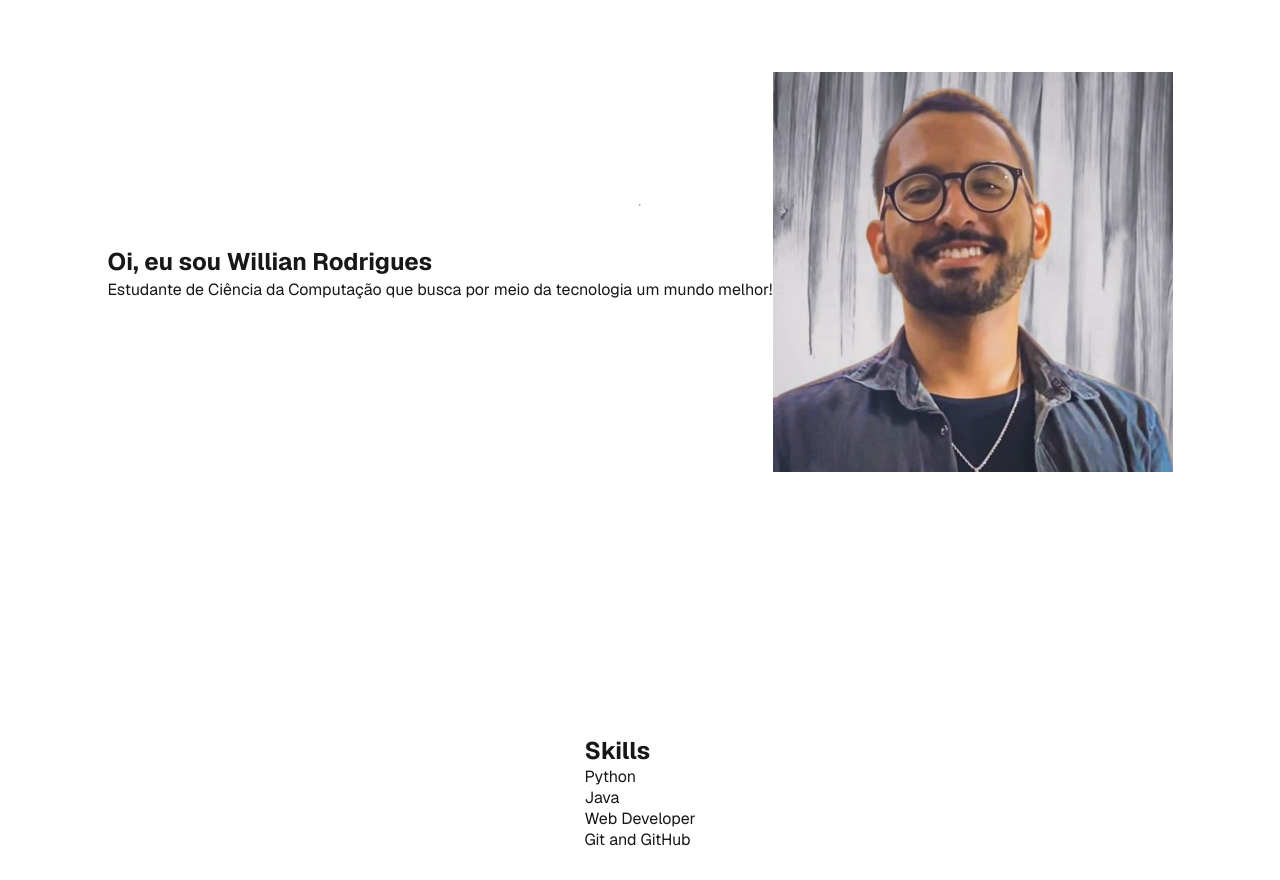
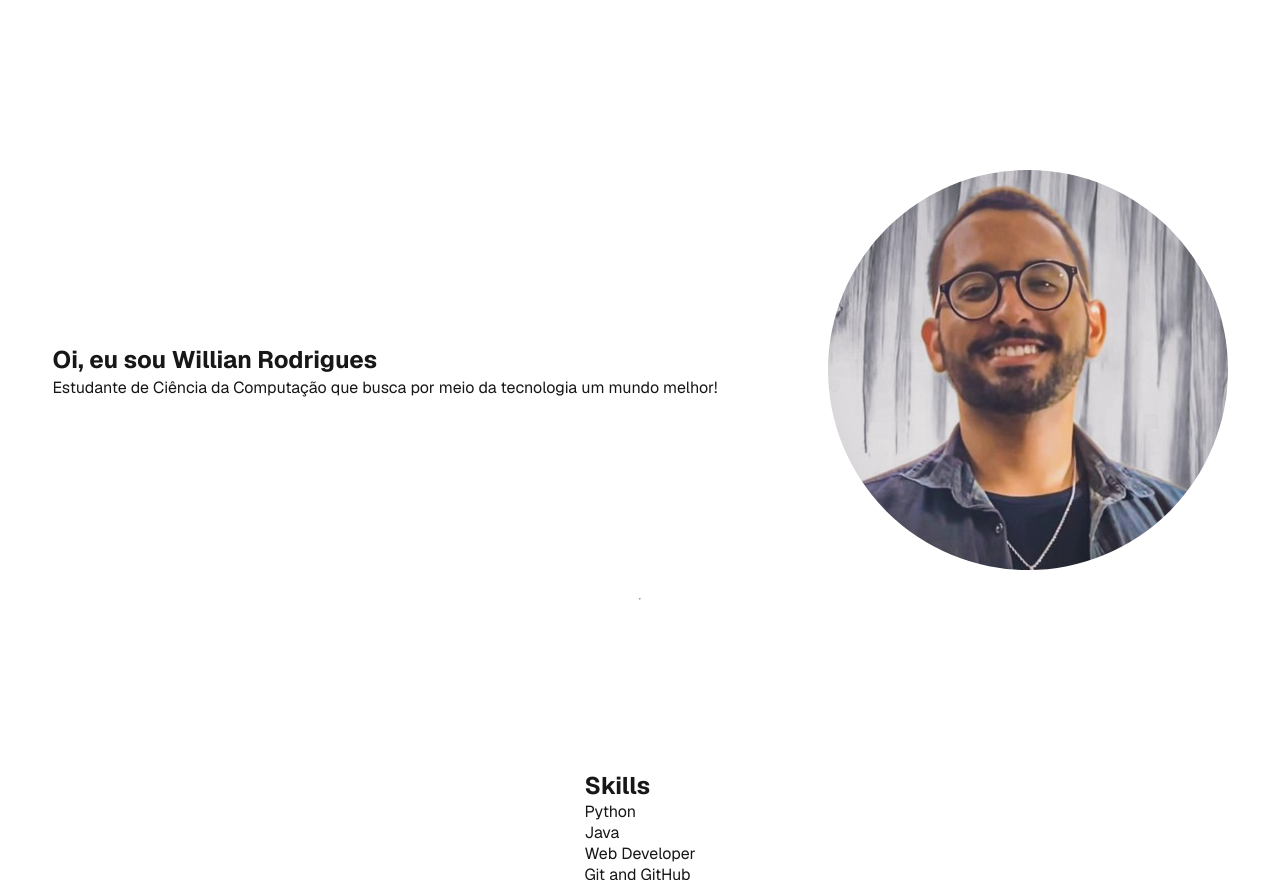
Before and after one commit to Williansilva2207/Portifolio, a Next.js app in the folder portifolio/: page / in a window 1280 px wide. Built offline with nearby package versions, Linux system fonts and the light colour scheme.

Commit message:
About me

```diff
--- a/portifolio/app/page.js
+++ b/portifolio/app/page.js
@@ -8,7 +8,8 @@ export default function Home() {
 
         <div className={style.text1}>
           <h1 className={style.Titulo}>Oi, eu sou Willian Rodrigues</h1>
-          <p>Estudante de Ciência da Computação que busca por meio da tecnologia um mundo melhor!</p>
+          <p>Estudante de Ciência da Computação que busca
+            por meio da tecnologia um mundo melhor!</p>
         </div>
 
         <div className={style.Foto}>
--- a/portifolio/app/page.module.css
+++ b/portifolio/app/page.module.css
@@ -1,30 +1,25 @@
 .page {
-  --gray-rgb: 0, 0, 0;
-  --gray-alpha-200: rgba(var(--gray-rgb), 0.08);
-  --gray-alpha-100: rgba(var(--gray-rgb), 0.05);
-
-  --button-primary-hover: #383838;
-  --button-secondary-hover: #f2f2f2;
-
   display: grid;
   grid-template-rows: 100px 0.99fr 100px;
-  align-items: baseline;
+  align-items: center;
   justify-items: center;
   min-height: 110svh;
-  padding: 40px;
+  padding-left: 0px;
+  padding-right: 0px;
+  padding-top: 20em;
   gap: 64px;
   font-family: var(--font-geist-sans);
 }
 
 
 .Hero{
-  display: flex;
-  justify-content: stretch;
-  align-items: center;
-  text-align: center;
-  min-height: 50vh;
-  min-width:100vh;
-  padding: 2rem;
+    text-align: center;
+    justify-content: center;
+    align-items: center;
+    min-height: 50vh;
+    padding: 0px;
+    display: flex
+;
 }
 
 .Foto{
@@ -33,10 +28,13 @@
 }
 .picture{
   float: right;
+  margin-left:10px;
+  border-radius: 50%;
 }
 .text1{
   display: block;
   text-align: left;
+  margin-right: 100px;
 
 }
 .Titulo{
```
